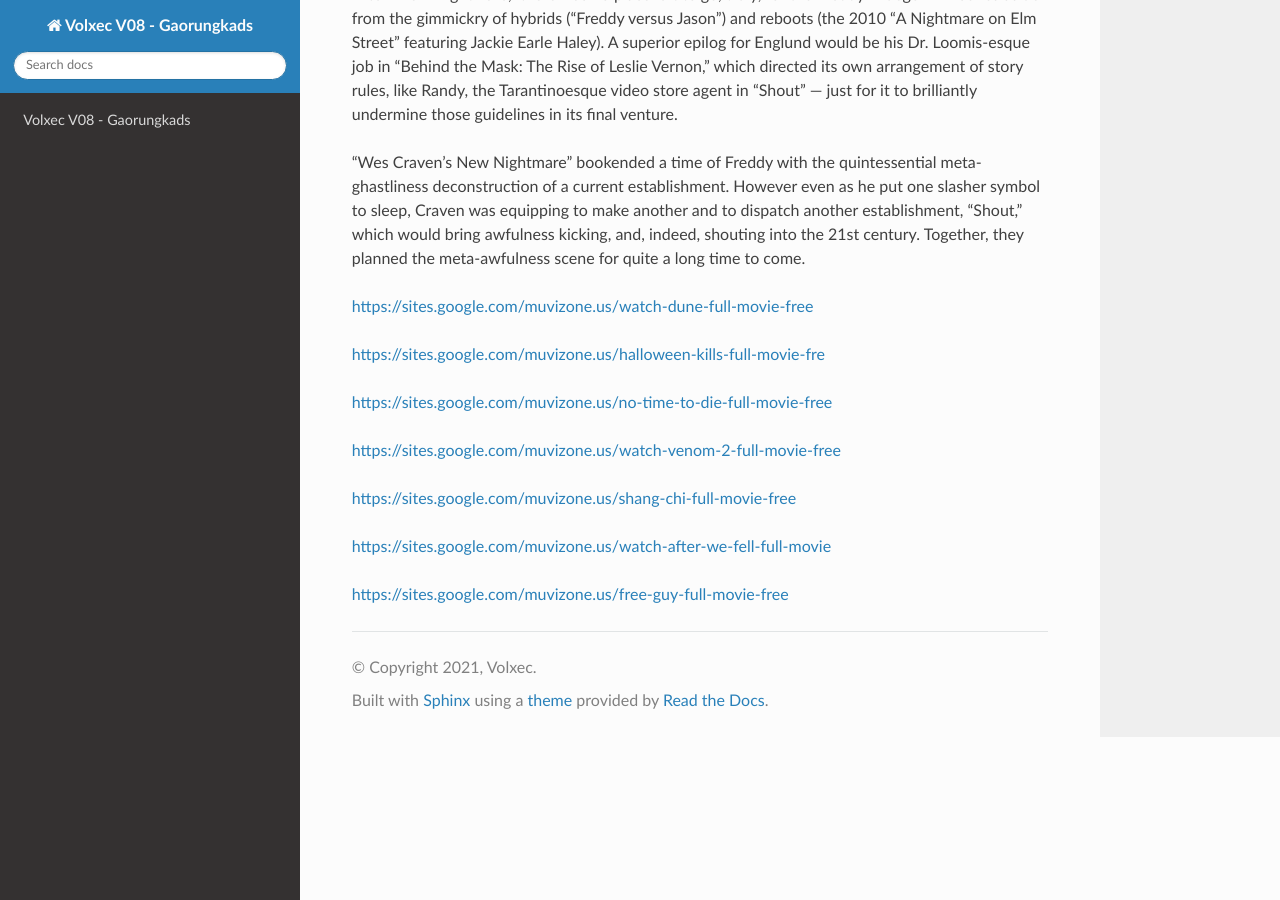
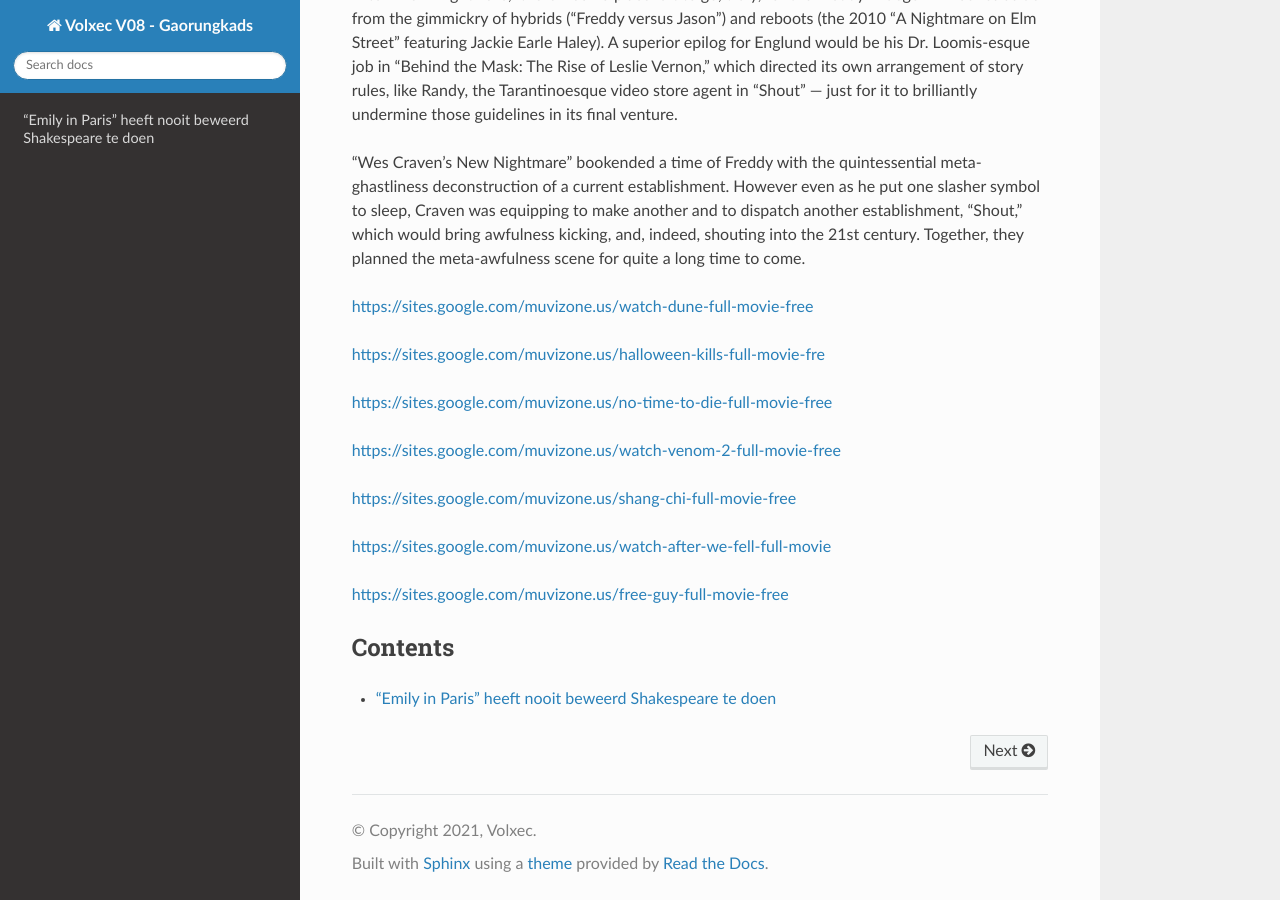
Before and after one commit to wblacek/Volxec-V08, a Sphinx documentation site: the page built from source/index.rst, in a window 1280 px wide and 900 px high, scrolled down 3153 px. Built offline with Sphinx 7.4.7 and the Read the Docs theme 2.0.0, drawn with Linux system fonts in a browser that asks for light colours.

Commit message:
Update index.rst

```diff
--- a/source/index.rst
+++ b/source/index.rst
@@ -75,3 +75,10 @@ After "New Nightmare," there was no place left to go, truly, for the Freddy Krue
 `https://sites.google.com/muvizone.us/watch-after-we-fell-full-movie <https://sites.google.com/muvizone.us/watch-after-we-fell-full-movie>`_
 
 `https://sites.google.com/muvizone.us/free-guy-full-movie-free <https://sites.google.com/muvizone.us/free-guy-full-movie-free>`_
+
+Contents
+--------
+
+.. toctree::
+
+   heeft-nooit-beweerd-Shakespeare-te-doen
```
